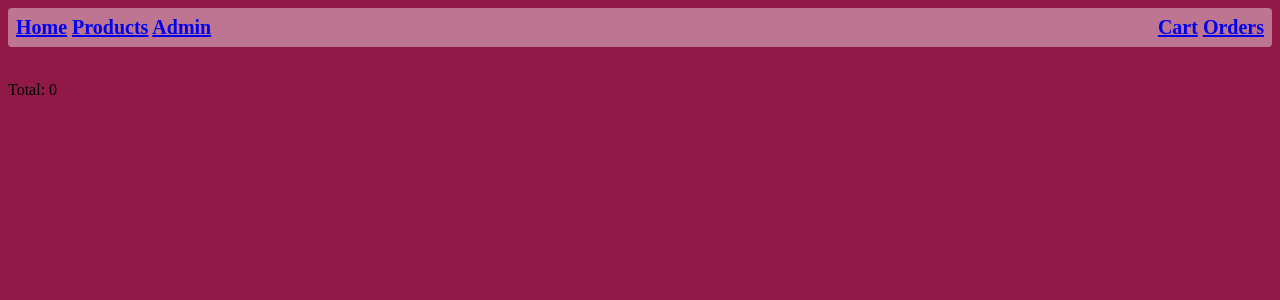
After one commit to Panch-moder/Online-Shop, a Django app: page /accounts/my-orders in a window 1280 px wide. The commit adds this page. Shown: the top 300 px of the page. Run offline with Django 5.2, Linux system fonts and the light colour scheme; the visitor is signed in with stand-in values (Sample User, id 1); data that the repository does not hold is empty.

Commit message:
feature: add list of orders for user

```diff
--- a/config/urls.py
+++ b/config/urls.py
@@ -16,7 +16,7 @@ Including another URLconf
 """
 from django.contrib import admin
 from django.urls import path, include
-from store.views import home, products, product_page, register, update_cart, cart, checkout
+from store.views import home, products, product_page, register, update_cart, cart, checkout, show_orders
 from django.conf import settings
 from django.conf.urls.static import static
 
@@ -27,10 +27,11 @@ urlpatterns = [
     path('products/', products, name='products'),
     path('products/<int:id>', product_page, name='product_page'),
     path('accounts/', include('django.contrib.auth.urls')),
-    path('accounts/register/', register, name='register'),
+    path('accounts/register', register, name='register'),
     path('cart/update/<int:product_id>', update_cart, name='update_cart'),
     path('cart/', cart, name='cart'),
     path('cart/checkout', checkout, name='checkout'),
+    path('accounts/my-orders', show_orders, name='show_orders'),
 ]
 
 urlpatterns += static(settings.MEDIA_URL, document_root=settings.MEDIA_ROOT)
--- a/store/templates/store/base.html
+++ b/store/templates/store/base.html
@@ -15,6 +15,7 @@
             </div>
             <div class="right-side">
                 <a href="{% url 'cart' %}">Cart</a>
+                <a href="{% url 'show_orders' %}">Orders</a>
             </div>
         </div>
         {% block content %}
--- /dev/null
+++ b/store/templates/store/user_orders.html
@@ -0,0 +1,15 @@
+{% extends 'store/base.html' %}
+
+{% block content %}
+
+{% for order in orders %}
+    <h2>{{order}}</h2>
+    {% for order_item in order.orderitem_set.all %}
+        <p>{{order_item}}</p>
+        <p>Price: {{order_item.price}}</p>
+    {% endfor %}
+    <p>Total of {{order}}: {{order.get_total}}</p>
+{% endfor %}
+<br>
+<p>Total: {{total}}</p>
+{% endblock %}
--- a/store/views.py
+++ b/store/views.py
@@ -180,3 +180,12 @@ def checkout(request):
         cart_items.delete()
         messages.success(request, message=f"Order {order.id} has been placed successfully!")
     return redirect("cart")
+
+@login_required
+def show_orders(request):
+    user = request.user
+    total = 0
+    orders = Order.objects.filter(user=user)
+    for order in orders:
+        total += order.get_total()
+    return render(request, "store/user_orders.html", {"orders": orders, "total": total})
```
Also changed, not shown: store/models.py (+7 -1 lines).
